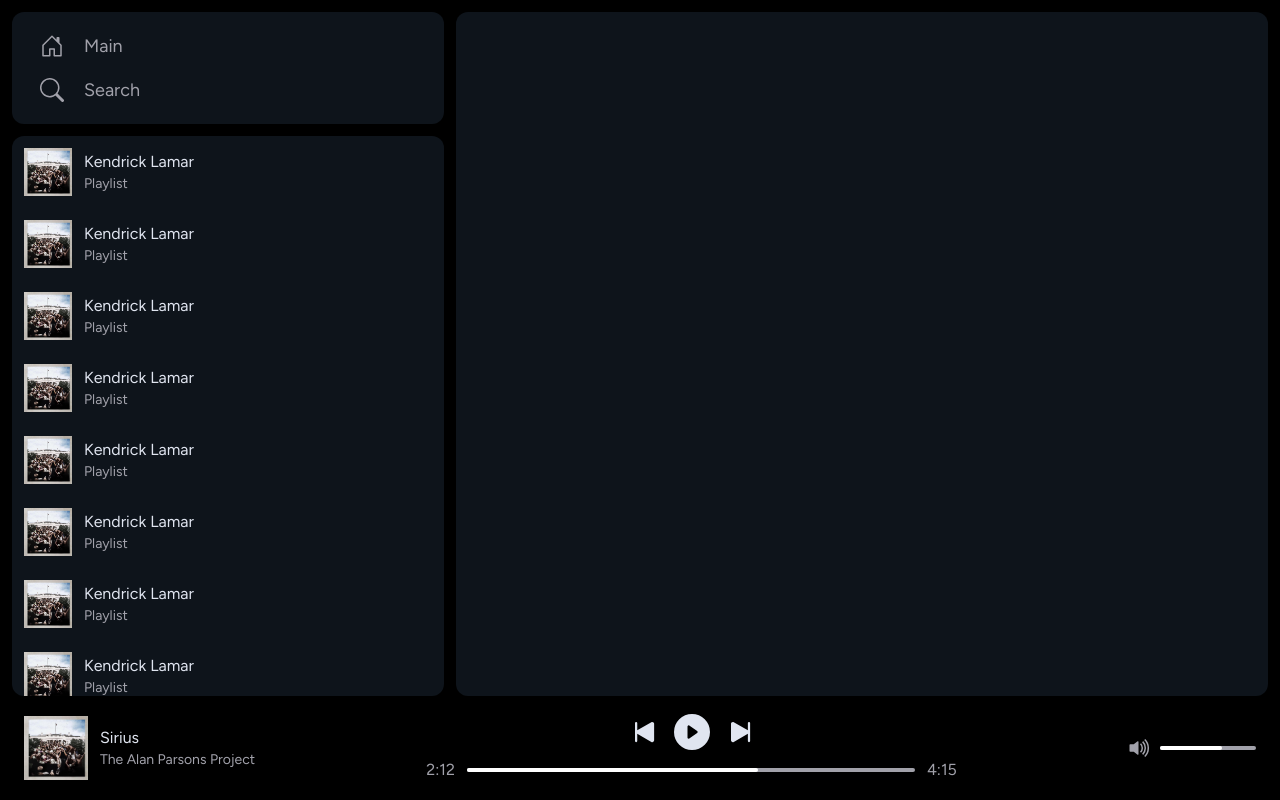
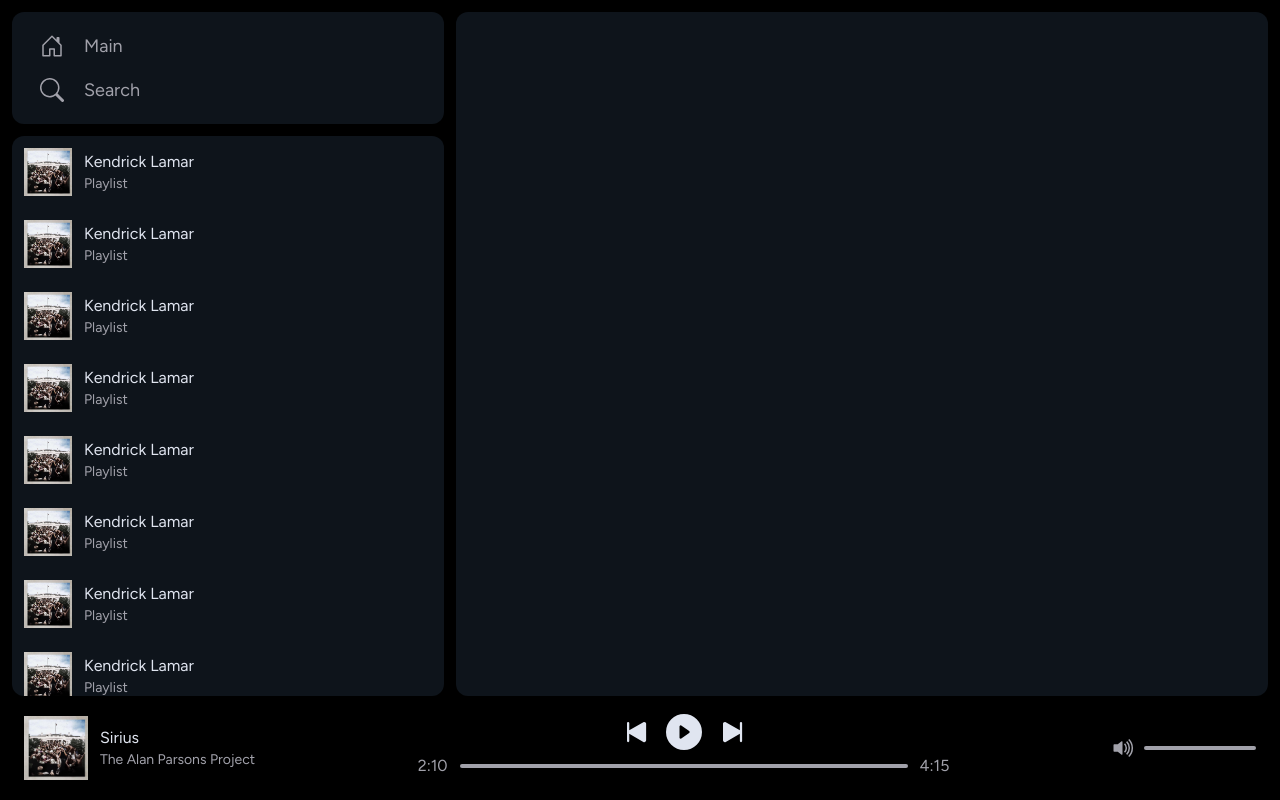
Before and after one commit to bpetrukovich/music-platform, a Next.js app in the folder packages/web/: page / in a window 1280 px wide. Built offline with nearby package versions, Linux system fonts and the light colour scheme.

Commit message:
feat(ui): create player scroll

```diff
--- a/packages/web/src/components/Layout/Player/Player.tsx
+++ b/packages/web/src/components/Layout/Player/Player.tsx
@@ -1,9 +1,9 @@
 import Image from 'next/image'
-import React from 'react'
 import { BsPlayCircleFill } from "react-icons/bs";
 import { BsSkipStartFill } from "react-icons/bs";
 import { BsSkipEndFill } from "react-icons/bs";
 import { BsFillVolumeUpFill } from "react-icons/bs";
+import Scroll from './Scroll';
 
 export default function Player() {
     return (
@@ -19,30 +19,22 @@
                     </div>
                 </div>
             </div>
-            <div className='flex flex-col gap-2 items-center'>
+            <div className='flex flex-col items-center'>
                 <div className='flex text-4xl gap-3 text-text'>
                     <BsSkipStartFill />
                     <BsPlayCircleFill />
                     <BsSkipEndFill />
                 </div>
                 <div className='flex gap-3 items-center'>
-                    2:12
-                    <div className='h-1 w-[35vw] bg-zinc-400 group rounded-full'>
-                        <div className='bg-white w-[65%] h-full flex items-center relative rounded-full'>
-                            <div className='size-3 rounded-full bg-white right-0 translate-x-1/2 absolute hidden group-hover:block'></div>
-                        </div>
-                    </div>
+                    2:10
+                    <Scroll width='w-[35vw]' />
                     4:15
                 </div>
             </div>
-            <div>
+            <div  >
                 <div className='flex gap-2 items-center p-3 text-2xl'>
                     <BsFillVolumeUpFill />
-                    <div className='h-1 w-24 bg-zinc-400 group rounded-full'>
-                        <div className='bg-white w-[65%] h-full flex items-center relative rounded-full'>
-                            <div className='size-3 rounded-full bg-white right-0 translate-x-1/2 absolute hidden group-hover:block'></div>
-                        </div>
-                    </div>
+                    <Scroll width='w-28' />
                 </div>
             </div>
         </div>
--- /dev/null
+++ b/packages/web/src/components/Layout/Player/Scroll.tsx
@@ -0,0 +1,26 @@
+'use client'
+import React from 'react'
+import { MouseEvent } from 'react';
+
+export default function Scroll({ width }: { width: string }) {
+    function click(e: MouseEvent<HTMLDivElement>) {
+        e.preventDefault();
+        e.stopPropagation();
+        if (flag) {
+            const newWidth = e.clientX - e.currentTarget.offsetLeft;
+            (e.currentTarget.firstChild?.firstChild as HTMLDivElement).style.width = `${newWidth}px`;
+        }
+    }
+
+    let flag = false;
+
+    return (
+        <div className={`flex items-center h-8 group ${width}`} onMouseMove={click} onMouseDown={(e) => { flag = true; click(e) }} onMouseUp={() => { flag = false }} onMouseLeave={() => { flag = false }} >
+            <div className='h-1 bg-text-dim w-full rounded-full'>
+                <div className='bg-white w-0 h-full flex items-center relative rounded-full'>
+                    <div className='size-3 rounded-full bg-white right-0 translate-x-1/2 absolute hidden group-hover:block' draggable='false'></div>
+                </div>
+            </div>
+        </div>
+    )
+}
```
